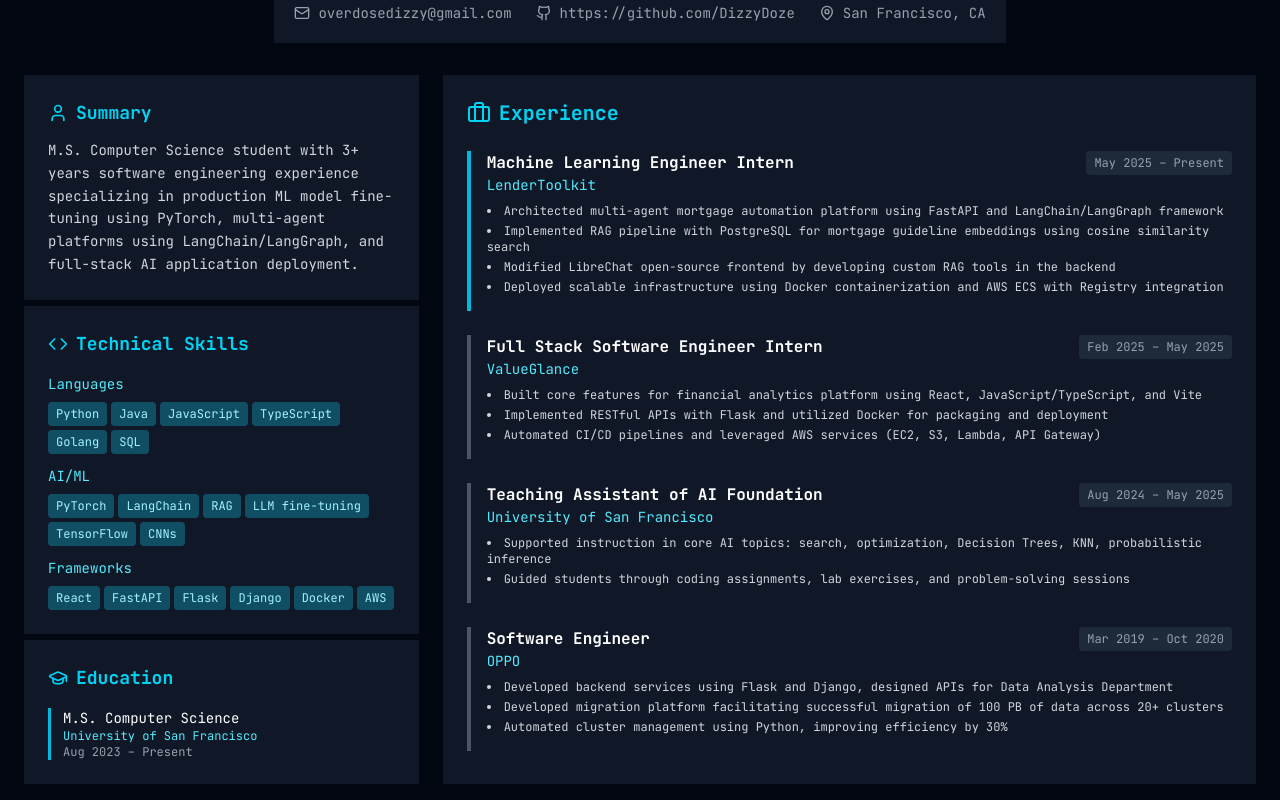
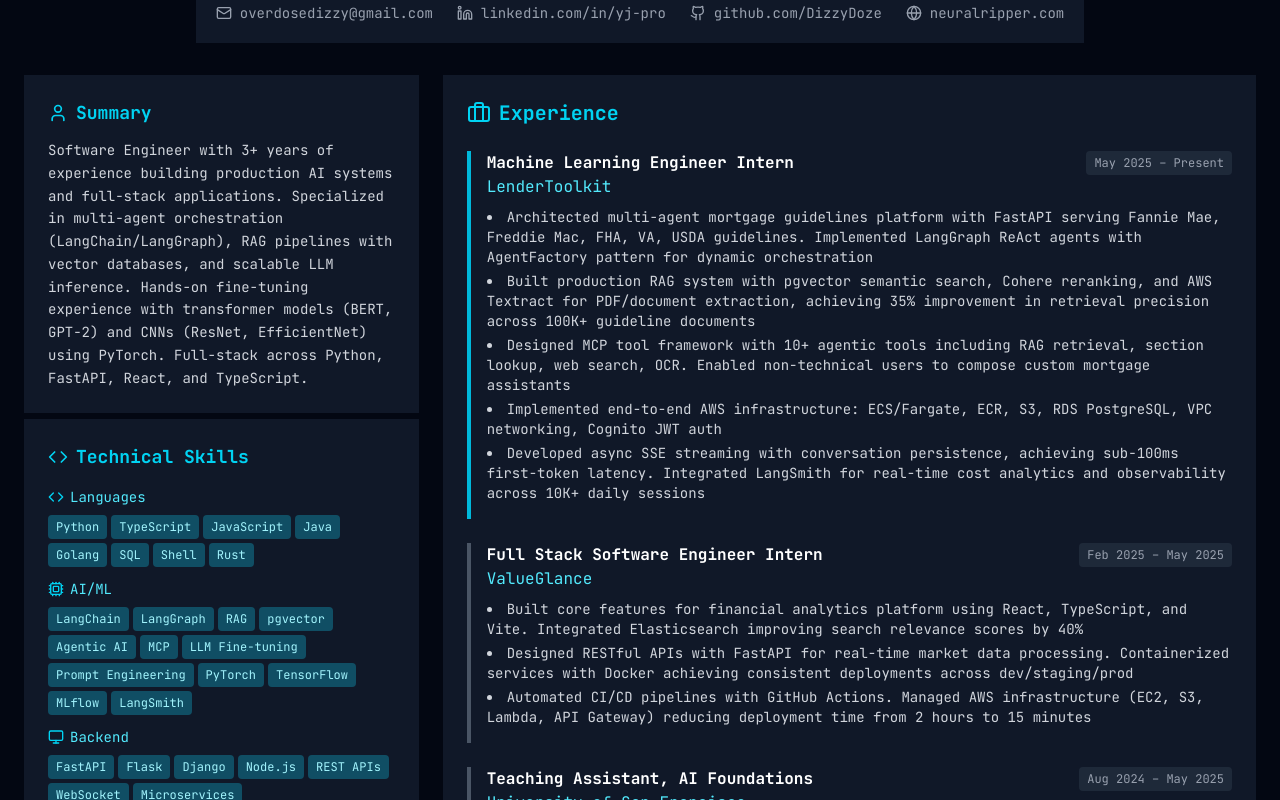
Before and after one commit to NeuralRipper/NeuralRipper, a React (Vite) app in the folder frontend/: page / in a window 1280 px wide. Shown: the part 340-1140 px from the top of the page. Built offline with nearby package versions, Linux system fonts and the light colour scheme; no server answers.

Commit message:
update portfolio

```diff
--- a/frontend/src/components/portfolio/Portfolio.tsx
+++ b/frontend/src/components/portfolio/Portfolio.tsx
@@ -1,33 +1,55 @@
 import Repository from "./Repository";
-import { Mail, MapPin, User, Code, GraduationCap, Briefcase, Github } from 'lucide-react';
+import { Mail, Globe, User, Code, GraduationCap, Briefcase, Github, Linkedin, Database, Cloud, Monitor, Cpu } from 'lucide-react';
 
 const Portfolio = () => {
     const header = {
-        name: "YJ",
-        title: "Software Engineer (AI/ML & Full Stack)",
+        name: "Junsheng (YJ) Ye",
+        title: "Software Engineer",
         contact: [
             { icon: <Mail className="w-4 h-4" />, text: "overdosedizzy@gmail.com" },
-            { icon: <Github className="w-4 h-4" />, text: "https://github.com/DizzyDoze"},
-            { icon: <MapPin className="w-4 h-4" />, text: "San Francisco, CA" }
+            { icon: <Linkedin className="w-4 h-4" />, text: "linkedin.com/in/yj-pro", link: "https://linkedin.com/in/yj-pro" },
+            { icon: <Github className="w-4 h-4" />, text: "github.com/DizzyDoze", link: "https://github.com/DizzyDoze" },
+            { icon: <Globe className="w-4 h-4" />, text: "neuralripper.com", link: "https://neuralripper.com" },
         ]
     };
 
     const summary = {
-        text: "M.S. Computer Science student with 3+ years software engineering experience specializing in production ML model fine-tuning using PyTorch, multi-agent platforms using LangChain/LangGraph, and full-stack AI application deployment."
+        text: "Software Engineer with 3+ years of experience building production AI systems and full-stack applications. Specialized in multi-agent orchestration (LangChain/LangGraph), RAG pipelines with vector databases, and scalable LLM inference. Hands-on fine-tuning experience with transformer models (BERT, GPT-2) and CNNs (ResNet, EfficientNet) using PyTorch. Full-stack across Python, FastAPI, React, and TypeScript."
     };
 
     const techSkills = {
-        languages: ['Python', 'Java', 'JavaScript', 'TypeScript', 'Golang', 'SQL'],
-        aiml: ['PyTorch', 'LangChain', 'RAG', 'LLM fine-tuning', 'TensorFlow', 'CNNs'],
-        frameworks: ['React', 'FastAPI', 'Flask', 'Django', 'Docker', 'AWS']
+        languages: ['Python', 'TypeScript', 'JavaScript', 'Java', 'Golang', 'SQL', 'Shell', 'Rust'],
+        aiml: ['LangChain', 'LangGraph', 'RAG', 'pgvector', 'Agentic AI', 'MCP', 'LLM Fine-tuning', 'Prompt Engineering', 'PyTorch', 'TensorFlow', 'MLflow', 'LangSmith'],
+        backend: ['FastAPI', 'Flask', 'Django', 'Node.js', 'REST APIs', 'WebSocket', 'Microservices'],
+        frontend: ['React', 'Next.js', 'TypeScript', 'Vite', 'TailwindCSS', 'Material UI', 'Redux'],
+        databases: ['PostgreSQL', 'MySQL', 'MongoDB', 'Redis', 'Elasticsearch', 'pgvector'],
+        cloud: ['AWS (ECS, ECR, S3, RDS, Lambda, VPC, Cognito)', 'Docker', 'Kubernetes', 'Nginx', 'CI/CD', 'Git'],
+    };
+
+    const skillIcons: Record<string, React.ReactNode> = {
+        languages: <Code className="w-4 h-4 text-cyan-400" />,
+        aiml: <Cpu className="w-4 h-4 text-cyan-400" />,
+        backend: <Monitor className="w-4 h-4 text-cyan-400" />,
+        frontend: <Monitor className="w-4 h-4 text-cyan-400" />,
+        databases: <Database className="w-4 h-4 text-cyan-400" />,
+        cloud: <Cloud className="w-4 h-4 text-cyan-400" />,
+    };
+
+    const skillLabels: Record<string, string> = {
+        languages: 'Languages',
+        aiml: 'AI/ML',
+        backend: 'Backend',
+        frontend: 'Frontend',
+        databases: 'Databases',
+        cloud: 'Cloud/DevOps',
     };
 
     const education = [
         {
             degree: "M.S. Computer Science",
             school: "University of San Francisco",
-            period: "Aug 2023 – Present",
-            current: true
+            period: "Aug 2023 – May 2026",
+            current: false
         },
     ];
 
@@ -38,10 +60,11 @@ const Portfolio = () => {
             period: "May 2025 – Present",
             current: true,
             achievements: [
-                "Architected multi-agent mortgage automation platform using FastAPI and LangChain/LangGraph framework",
-                "Implemented RAG pipeline with PostgreSQL for mortgage guideline embeddings using cosine similarity search",
-                "Modified LibreChat open-source frontend by developing custom RAG tools in the backend",
-                "Deployed scalable infrastructure using Docker containerization and AWS ECS with Registry integration"
+                "Architected multi-agent mortgage guidelines platform with FastAPI serving Fannie Mae, Freddie Mac, FHA, VA, USDA guidelines. Implemented LangGraph ReAct agents with AgentFactory pattern for dynamic orchestration",
+                "Built production RAG system with pgvector semantic search, Cohere reranking, and AWS Textract for PDF/document extraction, achieving 35% improvement in retrieval precision across 100K+ guideline documents",
+                "Designed MCP tool framework with 10+ agentic tools including RAG retrieval, section lookup, web search, OCR. Enabled non-technical users to compose custom mortgage assistants",
+                "Implemented end-to-end AWS infrastructure: ECS/Fargate, ECR, S3, RDS PostgreSQL, VPC networking, Cognito JWT auth",
+                "Developed async SSE streaming with conversation persistence, achieving sub-100ms first-token latency. Integrated LangSmith for real-time cost analytics and observability across 10K+ daily sessions"
             ]
         },
         {
@@ -50,19 +73,19 @@ const Portfolio = () => {
             period: "Feb 2025 – May 2025",
             current: false,
             achievements: [
-                "Built core features for financial analytics platform using React, JavaScript/TypeScript, and Vite",
-                "Implemented RESTful APIs with Flask and utilized Docker for packaging and deployment",
-                "Automated CI/CD pipelines and leveraged AWS services (EC2, S3, Lambda, API Gateway)"
+                "Built core features for financial analytics platform using React, TypeScript, and Vite. Integrated Elasticsearch improving search relevance scores by 40%",
+                "Designed RESTful APIs with FastAPI for real-time market data processing. Containerized services with Docker achieving consistent deployments across dev/staging/prod",
+                "Automated CI/CD pipelines with GitHub Actions. Managed AWS infrastructure (EC2, S3, Lambda, API Gateway) reducing deployment time from 2 hours to 15 minutes"
             ]
         },
         {
-            title: "Teaching Assistant of AI Foundation",
+            title: "Teaching Assistant, AI Foundations",
             company: "University of San Francisco",
             period: "Aug 2024 – May 2025",
             current: false,
             achievements: [
-                "Supported instruction in core AI topics: search, optimization, Decision Trees, KNN, probabilistic inference",
-                "Guided students through coding assignments, lab exercises, and problem-solving sessions"
+                "Supported instruction for 120+ students in search algorithms, decision trees, probabilistic inference, MDPs, reinforcement learning, and neural networks",
+                "Guided coding assignments in Python. Led weekly problem-solving sessions. Contributed to course materials and grading"
             ]
         },
         {
@@ -71,11 +94,13 @@ const Portfolio = () => {
             period: "Mar 2019 – Oct 2020",
             current: false,
             achievements: [
-                "Developed backend services using Flask and Django, designed APIs for Data Analysis Department",
-                "Developed migration platform facilitating successful migration of 100 PB of data across 20+ clusters",
-                "Automated cluster management using Python, improving efficiency by 30%"
+                "Developed backend services with Flask and Django, designing RESTful APIs for the big data platform serving 5 teams, reducing platform usage complaints by 25%",
+                "Built data migration platform orchestrating 100 PB of HDFS data and Hive tables across 20+ clusters, reducing data transfer time by 20%",
+                "Automated migration tasks with Python and Redis for real-time task tracking, leveraging multiprocessing for concurrent execution",
+                "Automated cluster operations and resource management with Python, cutting infrastructure costs by 30%",
+                "Built observability dashboards in Grafana, improving system visibility and reducing incident response time by 40%"
             ]
-        }
+        },
     ];
 
     return (
@@ -129,36 +154,21 @@ const Portfolio = () => {
                             <h2 className="text-lg font-semibold text-cyan-400">Technical Skills</h2>
                         </div>
                         <div className="space-y-3">
-                            <div>
-                                <h4 className="text-cyan-300 font-medium text-sm mb-2">Languages</h4>
+                            {Object.entries(techSkills).map(([key, skills]) => (
+                                <div key={key}>
+                                    <div className="flex items-center gap-1.5 mb-2">
+                                        {skillIcons[key]}
+                                        <h4 className="text-cyan-300 font-medium text-sm">{skillLabels[key]}</h4>
+                                    </div>
                                     <div className="flex flex-wrap gap-1">
-                                    {techSkills.languages.map(skill => (
+                                        {skills.map(skill => (
                                             <span key={skill} className="bg-cyan-900 text-cyan-200 px-2 py-1 rounded text-xs">
                                                 {skill}
                                             </span>
                                         ))}
                                     </div>
                                 </div>
-                            <div>
-                                <h4 className="text-cyan-300 font-medium text-sm mb-2">AI/ML</h4>
-                                <div className="flex flex-wrap gap-1">
-                                    {techSkills.aiml.map(skill => (
-                                        <span key={skill} className="bg-cyan-900 text-cyan-200 px-2 py-1 rounded text-xs">
-                                            {skill}
-                                        </span>
                             ))}
-                                </div>
-                            </div>
-                            <div>
-                                <h4 className="text-cyan-300 font-medium text-sm mb-2">Frameworks</h4>
-                                <div className="flex flex-wrap gap-1">
-                                    {techSkills.frameworks.map(skill => (
-                                        <span key={skill} className="bg-cyan-900 text-cyan-200 px-2 py-1 rounded text-xs">
-                                            {skill}
-                                        </span>
-                                    ))}
-                                </div>
-                            </div>
                         </div>
                     </div>
 
@@ -187,17 +197,16 @@ const Portfolio = () => {
                         <h2 className="text-xl font-semibold text-cyan-400">Experience</h2>
                     </div>
                     <div className="space-y-6">
-                        {/* Highlight the most recent one */}
                         {experience.map((exp, index) => (
-                            <div key={index} className={`border-l-4 pl-4 pb-4 ${index < 0 ? 'border-b border-gray-800' : ''} ${exp.current ? 'border-cyan-500' : 'border-gray-600'}`}>
+                            <div key={index} className={`border-l-4 pl-4 pb-4 ${exp.current ? 'border-cyan-500' : 'border-gray-600'}`}>
                                 <div className="flex justify-between items-start mb-2">
                                     <div>
                                         <h3 className="font-semibold text-white">{exp.title}</h3>
-                                        <p className={'text-sm font-medium text-cyan-300'}>{exp.company}</p>
+                                        <p className="text-md font-medium text-cyan-300">{exp.company}</p>
                                     </div>
                                     <span className="text-gray-400 text-xs bg-gray-800 px-2 py-1 rounded">{exp.period}</span>
                                 </div>
-                                <ul className="text-gray-300 text-xs space-y-1 list-disc list-inside">
+                                <ul className="text-gray-300 text-sm space-y-1 list-disc list-inside">
                                     {exp.achievements.map((achievement, achieveIndex) => (
                                         <li key={achieveIndex}>{achievement}</li>
                                     ))}
```
Lines whose indentation alone changed are shown as unchanged.
